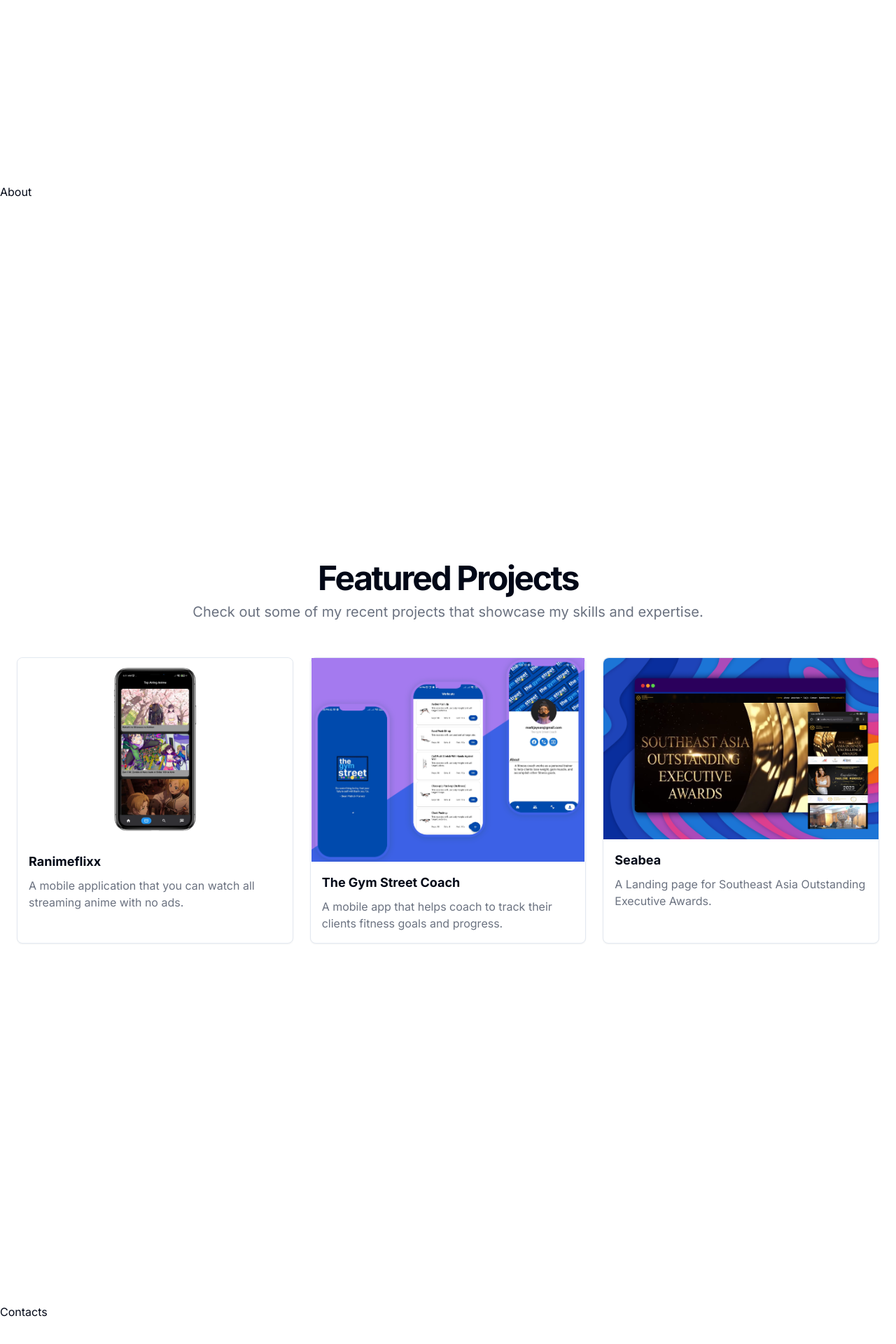
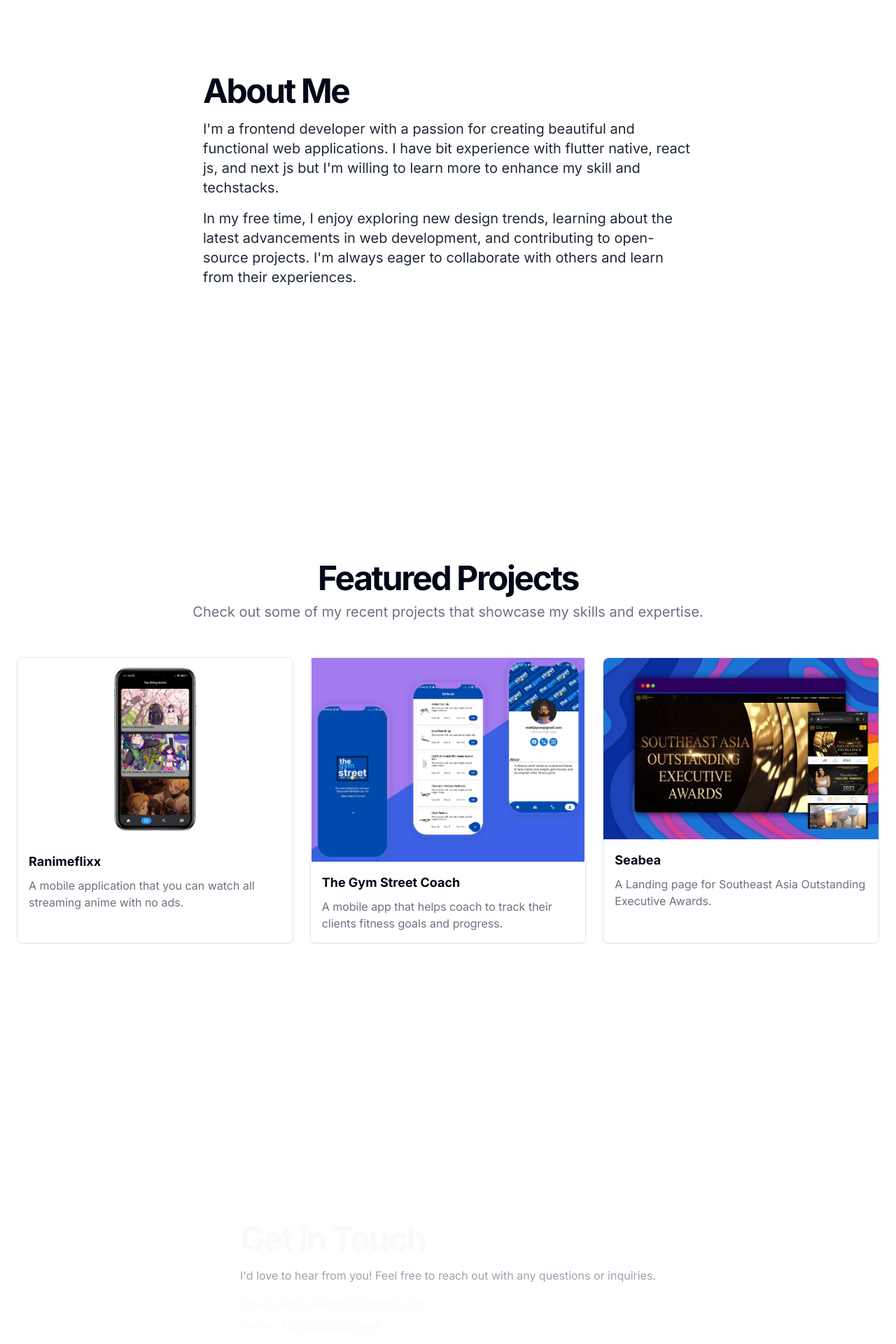
Before and after one commit to hplar05/Portfolio-2.0, a Next.js app: page / in a window 1280 px wide. Shown: the part 838-2758 px from the top of the page at 70% size. Built offline with nearby package versions, Linux system fonts and the light colour scheme.

Commit message:
done: about and contacts

```diff
--- a/app/(sections)/About.tsx
+++ b/app/(sections)/About.tsx
@@ -2,8 +2,29 @@ import React from "react";
 
 const Home = () => {
   return (
-    <section id="about" className="h-[100vh] flex items-center">
-      <div>About</div>
+    <section
+      id="about"
+      className=" h-[100vh] flex-col flex items-center justify-center "
+    >
+      <div className="container flex justify-center">
+        <div className="space-y-4 mb-8">
+          <h2 className="text-3xl font-bold tracking-tighter sm:text-4xl md:text-5xl">
+            About Me
+          </h2>
+          <p className="text-gray-800 dark:text-gray-300 text-xl max-w-[700px]">
+            I'm a frontend developer with a passion for creating beautiful and
+            functional web applications. I have bit experience with flutter
+            native, react js, and next js but I'm willing to learn more to
+            enhance my skill and techstacks.
+          </p>
+          <p className="text-gray-800 dark:text-gray-300 text-xl max-w-[700px]">
+            In my free time, I enjoy exploring new design trends, learning about
+            the latest advancements in web development, and contributing to
+            open-source projects. I'm always eager to collaborate with others
+            and learn from their experiences.
+          </p>
+        </div>
+      </div>
     </section>
   );
 };
--- a/app/(sections)/Contacts.tsx
+++ b/app/(sections)/Contacts.tsx
@@ -2,8 +2,47 @@ import React from "react";
 
 const Home = () => {
   return (
-    <section id="contacts" className="h-[100vh] flex items-center">
-      <div>Contacts</div>
+    <section
+      id="contacts"
+      className=" max-md:h-[200vh]  h-[100vh] text-gray-50 flex justify-center items-center"
+    >
+      <div className="container flex justify-center">
+        <div className="space-y-4 mb-8">
+          <h2 className="text-3xl font-bold tracking-tighter sm:text-4xl md:text-5xl">
+            Get in Touch
+          </h2>
+          <p className="text-gray-400 max-w-[600px]">
+            I'd love to hear from you! Feel free to reach out with any questions
+            or inquiries.
+          </p>
+          <div className="space-y-2">
+            <p>
+              Email:{" "}
+              <a href="mailto:ralph.saladino05@gmail.com" className="underline">
+                ralph.saladino05@gmail.com
+              </a>
+            </p>
+            <p>
+              Phone:{" "}
+              <a href="#" className="underline">
+                +63 09606321944
+              </a>
+            </p>
+            <p>
+              LinkedIn:{" "}
+              <a href="#" className="underline">
+                linkedin.com/in/ralph
+              </a>
+            </p>
+            <p>
+              GitHub:{" "}
+              <a href="https://github.com/hplar05" className="underline">
+                github.com/hplar05
+              </a>
+            </p>
+          </div>
+        </div>
+      </div>
     </section>
   );
 };
--- a/app/(sections)/Home.tsx
+++ b/app/(sections)/Home.tsx
@@ -17,7 +17,7 @@ const Home = () => {
           <h2 className="text-gray-800 dark:text-white text-2xl font-medium">
             Frontend Developer
           </h2>
-          <p className="text-gray-700 dark:text-gray-400 max-w-[600px]">
+          <p className="text-gray-700 dark:text-gray-300 max-w-[600px] text-lg">
             I am a passionate BSIT student, constantly seeking to expand my
             knowledge in this field. I find the dynamic nature of mobile and web
             development fascinating and enjoy discovering new possibilities.
```
